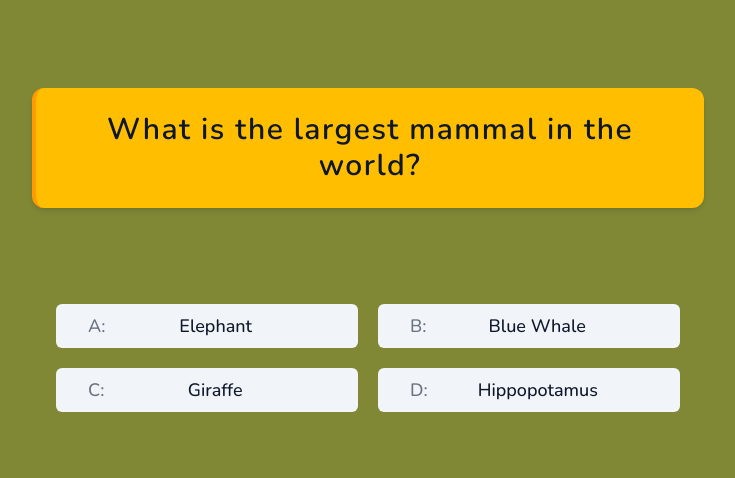
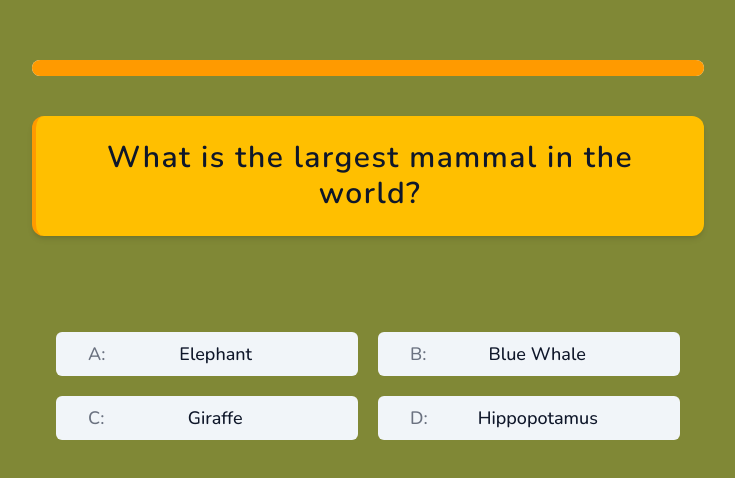
Before and after one commit to youness-43756/quiz, a Next.js app: page / in a window 1280 px wide. Shown: the part 150-628 px from the top of the page, without its empty margins (272-1007 px from the left). Built offline with nearby package versions, Linux system fonts and the light colour scheme.

Commit message:
sixth commit

```diff
--- a/app/page.tsx
+++ b/app/page.tsx
@@ -1,3 +1,4 @@
+import { QuizProgress } from "@/components/quiz-comp/quiz-progress";
 import QuizWrapper from "@/components/quiz-comp/quiz-wrapper";
 
 export default function Home() {
--- /dev/null
+++ b/components/quiz-comp/quiz-progress.tsx
@@ -0,0 +1,22 @@
+"use client"
+
+import * as React from "react"
+
+import { Progress } from "@/components/ui/progress"
+import { QuizContext } from "@/context/contextProvider";
+
+export function QuizProgress() {
+    const context = React.useContext(QuizContext);
+    if (!context) {
+        return;
+    }
+    const { quizState } = context;
+    const [progress, setProgress] = React.useState(0)
+
+    React.useEffect(() => {
+        const timer = setTimeout(() => setProgress((quizState?.length * 6.25)), 500)
+        return () => clearTimeout(timer)
+    }, [quizState])
+
+    return <Progress value={progress} className="w-[100%] " />
+}
--- a/components/quiz-comp/quiz-wrapper.tsx
+++ b/components/quiz-comp/quiz-wrapper.tsx
@@ -7,6 +7,7 @@ import { ArrowBigRight } from "lucide-react";
 import { RotateCcw } from "lucide-react";
 import { rightAnswerStyle, wrongAnswerStyle } from "./quiz-buttons-effect";
 import { SelectQuizSubject } from "./quiz-subjects";
+import { QuizProgress } from "./quiz-progress";
 
 export default function QuizWrapper() {
     const context = useContext(QuizContext);
@@ -16,13 +17,19 @@ export default function QuizWrapper() {
     const { Replay, score, quizState, quizData, CheckAnswer, NextQuestion, disablAnswers, isAnswered } = context;
     return (
         <section className="w-full h-full md:max-w-2xl flex flex-col gap-10 justify-center items-center mx-auto">
-            {/* <div className="w-full">
-                <SelectQuizSubject />
-            </div> */}
+            {
+                /* <div className="w-full">
+                    <SelectQuizSubject />
+                </div> */
+            }
+            {
+                quizData && <QuizProgress />
+            }
             {
                 quizState.length > 0 ? quizData?.question.map(qts => (
                     <div className={clsx("w-full flex flex-col items-center md:gap-24 gap-16")} key={quizData?.id}>
                         <div className="w-full rounded-xl text-center bg-[#FFBF00] shadow-md border-l-4 border-[#FF9A00] md:px-8 px-4 md:py-6 py-4">
+
                             <p className="text-3xl md:font-semibold font-bold md:tracking-wider tracking-wide text-primary select-none">{qts.label}</p>
                         </div>
                         <div className="w-full grid md:grid-cols-2 gap-5 px-6">
--- /dev/null
+++ b/components/ui/progress.tsx
@@ -0,0 +1,28 @@
+"use client"
+
+import * as React from "react"
+import * as ProgressPrimitive from "@radix-ui/react-progress"
+
+import { cn } from "@/lib/utils"
+
+const Progress = React.forwardRef<
+  React.ElementRef<typeof ProgressPrimitive.Root>,
+  React.ComponentPropsWithoutRef<typeof ProgressPrimitive.Root>
+>(({ className, value, ...props }, ref) => (
+  <ProgressPrimitive.Root
+    ref={ref}
+    className={cn(
+      "relative h-4 w-full overflow-hidden rounded-full bg-secondary",
+      className
+    )}
+    {...props}
+  >
+    <ProgressPrimitive.Indicator
+      className="h-full w-full flex-1 bg-[#FF9A00] transition-all"
+      style={{ transform: `translateX(-${100 - (value || 0)}%)` }}
+    />
+  </ProgressPrimitive.Root>
+))
+Progress.displayName = ProgressPrimitive.Root.displayName
+
+export { Progress }
--- a/package.json
+++ b/package.json
@@ -9,6 +9,7 @@
     "lint": "next lint"
   },
   "dependencies": {
+    "@radix-ui/react-progress": "^1.1.0",
     "@radix-ui/react-select": "^2.1.1",
     "@radix-ui/react-slot": "^1.1.0",
     "class-variance-authority": "^0.7.0",
```
Also changed, not shown: 1 other file (tests, documents, lock files or other folders).
